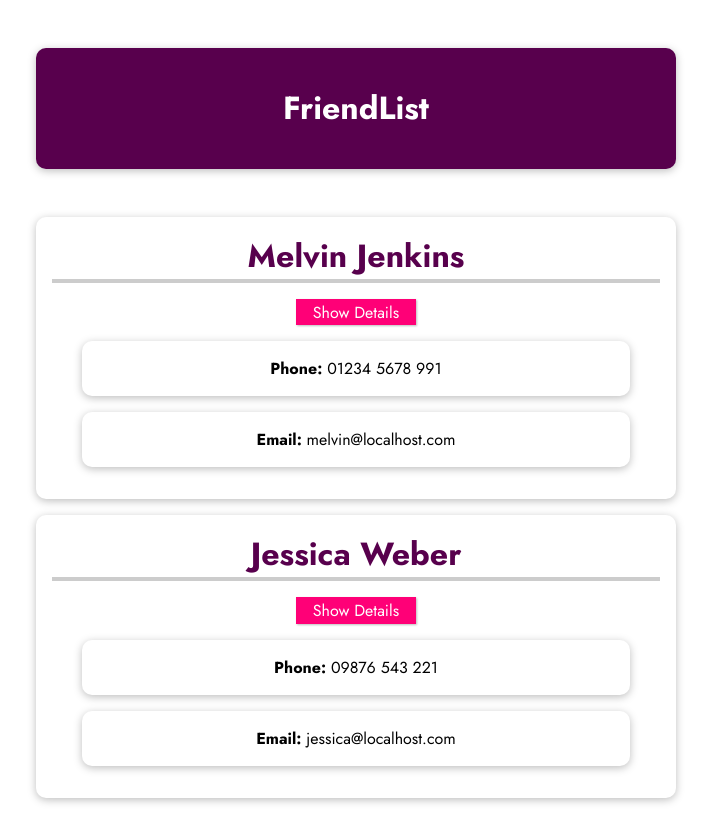
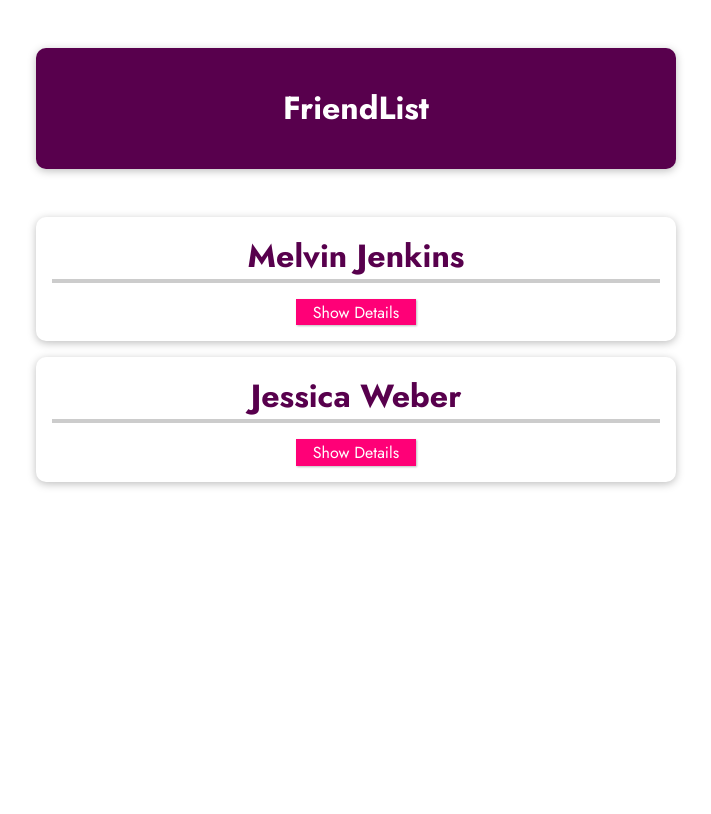
Before and after one commit to elvan/friend-list-app-vue-components, a plain HTML site: page index.html in a window 1280 px wide. Shown: the whole page, without its empty margins (284-995 px from the left). Drawn offline with nearby package versions, Linux system fonts and the light colour scheme.

Commit message:
Implement dynamic friend details toggle in Vue app
- Introduce Vue data property for friends with details
- Use v-for to render each friend's information dynamically
- Implement toggleDetails method to show/hide friend details
- Bind click event to toggle button for showing/hiding details
- Conditionally render contact details based on visibility state

```diff
--- a/app.js
+++ b/app.js
@@ -0,0 +1,28 @@
+const app = Vue.createApp({
+  data() {
+    return {
+      detailsAreVisible: false,
+      friends: [
+        {
+          id: 'melvin',
+          name: 'Melvin Jenkins',
+          phone: '01234 5678 991',
+          email: 'melvin@localhost.com',
+        },
+        {
+          id: 'jessica',
+          name: 'Jessica Weber',
+          phone: '09876 543 221',
+          email: 'jessica@localhost.com',
+        },
+      ],
+    };
+  },
+  methods: {
+    toggleDetails() {
+      this.detailsAreVisible = !this.detailsAreVisible;
+    },
+  },
+});
+
+app.mount('#app');
--- a/index.html
+++ b/index.html
@@ -18,20 +18,14 @@
     </header>
     <section id="app">
       <ul>
-        <li>
-          <h2>Melvin Jenkins</h2>
-          <button>Show Details</button>
-          <ul>
-            <li><strong>Phone:</strong> 01234 5678 991</li>
-            <li><strong>Email:</strong> melvin@localhost.com</li>
-          </ul>
-        </li>
-        <li>
-          <h2>Jessica Weber</h2>
-          <button>Show Details</button>
-          <ul>
-            <li><strong>Phone:</strong> 09876 543 221</li>
-            <li><strong>Email:</strong> jessica@localhost.com</li>
+        <li v-for="friend in friends" :key="friend.id">
+          <h2>{{ friend.name }}</h2>
+          <button @click="toggleDetails()">
+            {{ detailsAreVisible ? 'Hide' : 'Show' }} Details
+          </button>
+          <ul v-if="detailsAreVisible">
+            <li><strong>Phone:</strong> {{ friend.phone }}</li>
+            <li><strong>Email:</strong> {{ friend.email }}</li>
           </ul>
         </li>
       </ul>
```
